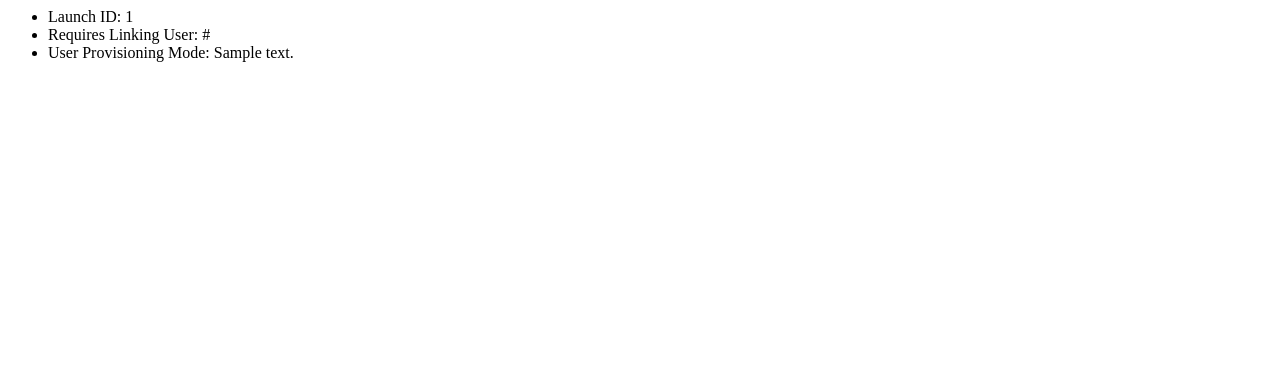
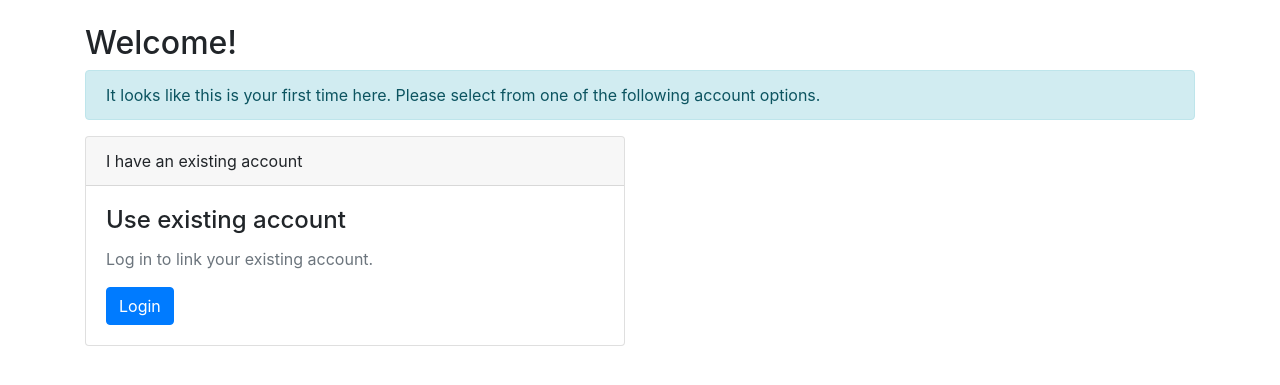
Before and after one commit to Pearson-Advance/openedx-lti-tool-plugin, a Django app: template openedx_lti_tool_plugin/templates/openedx_lti_tool_plugin/resource_link/login_prompt.html in a window 1280 px wide. Shown: the top 385 px of the page. Run offline with Django 3.2, Linux system fonts and the light colour scheme; the template is opened without the code that fills it: most values are stand-ins (such as "Sample title", 1, 10 or a date in 2020); some libraries are stand-ins or nearby versions.

Commit message:
feat: Modify login_prompt.html template

```diff
--- a/openedx_lti_tool_plugin/templates/openedx_lti_tool_plugin/resource_link/login_prompt.html
+++ b/openedx_lti_tool_plugin/templates/openedx_lti_tool_plugin/resource_link/login_prompt.html
@@ -1,6 +1,108 @@
-{# TODO: This needs to be replaced with a prompt to ask the user to login or create a new User. #}
-<ul>
-    <li>Launch ID: {{ launch_id }}</li>
-    <li>Requires Linking User: {{ lti_tool_configuration.requires_linking_user }}</li>
-    <li>User Provisioning Mode: {{ lti_tool_configuration.user_provisioning_mode }}</li>
-</ul>
+{% extends 'openedx_lti_tool_plugin/base.html' %}
+{% load i18n %}
+
+{% block title %}{% translate 'Resource Link Launch' %}{% endblock %}
+
+{% block body_content %}
+{{ block.super }}
+<div class='container my-4'>
+  <h2>{% translate 'Welcome!' %}</h2>
+  <div class='alert alert-info alert-block'>
+    {% translate 'It looks like this is your first time here. Please select from one of the following account options.' %}
+  </div>
+  <div class='row'>
+    <div class='col-lg-6 mb-2'>
+      <div class='card'>
+        <div class='card-header'>{% translate 'I have an existing account' %}</div>
+        <div class='card-body'>
+          <h4 class='card-title'>{% translate 'Use existing account' %}</h4>
+          {% if user.is_authenticated %}
+          <p class='card-text'>
+            <span class='text-muted'>{% translate 'You are currently logged in as:' %} </span>
+            {{ user.profile.name }} ({{ user.email }})
+          </p>
+          <button type='button' class='btn btn-primary' data-toggle='modal' data-target='#linkAccountModal'>
+            {% translate 'Link this account' %}
+          </button>
+          <a
+            class='btn btn-light'
+            href='/logout?next={{ request.path }}?launch_id={{ launch_id }}'>
+            {% translate 'Logout' %}
+          </a>
+          {% else %}
+          <p class='card-text text-muted'>{% translate 'Log in to link your existing account.' %}</p>
+          <a
+            class='btn btn-primary'
+            href='/login?next={{ request.path }}?launch_id={{ launch_id }}'>
+            {% translate 'Login' %}
+          </a>
+          {% endif %}
+        </div>
+      </div>
+    </div>
+    {% if not lti_tool_configuration.requires_linking_user %}
+    <div class='col-lg-6 mb-2'>
+      <div class='card'>
+        <div class='card-header'>{% translate "I'd like to create a new account." %}</div>
+        <div class='card-body'>
+          <h4 class='card-title'>{% translate 'Create account' %}</h4>
+          <p class='card-text text-muted'>{% translate 'Get started with a new account' %}</p>
+          <button type='button' class='btn btn-secondary' data-toggle='modal' data-target='#createAccountModal'>
+            {% translate 'Create an account for me' %}
+          </button>
+        </div>
+      </div>
+    </div>
+    {% endif %}
+  </div>
+  <div class='modal fade' id='linkAccountModal' tabindex='-1' role='dialog' aria-labelledby='linkAccountModalLabel' aria-hidden='true'>
+    <div class='modal-dialog' role='document'>
+      <div class='modal-content'>
+        <div class='modal-header'>
+          <h5 class='modal-title' id='linkAccountModalLabel'>{% translate 'Confirm' %}</h5>
+          <button type='button' class='close' data-dismiss='modal' aria-label='Close'>
+            <span aria-hidden='true'>&times;</span>
+          </button>
+        </div>
+        <div class='modal-body'>{% translate 'Are you sure you want to link this account?' %}</div>
+        <div class='modal-footer'>
+          <a
+          class='btn btn-primary'
+          href='{{ request.path }}?launch_id={{ launch_id }}&user_action=link'>
+            {% translate 'Yes' %}
+          </a>
+          <button type='button' class='btn btn-secondary' data-dismiss='modal'>{% translate 'No' %}</button>
+        </div>
+      </div>
+    </div>
+  </div>
+  <div class='modal fade' id='createAccountModal' tabindex='-1' role='dialog' aria-labelledby='createAccountModalLabel' aria-hidden='true'>
+    <div class='modal-dialog' role='document'>
+      <div class='modal-content'>
+        <div class='modal-header'>
+          <h5 class='modal-title' id='createAccountModalLabel'>{% translate 'Confirm' %}</h5>
+          <button type='button' class='close' data-dismiss='modal' aria-label='Close'>
+            <span aria-hidden='true'>&times;</span>
+          </button>
+        </div>
+        <div class='modal-body'>{% translate 'Are you sure you want to create a new account?' %}</div>
+        <div class='modal-footer'>
+          <a
+          class='btn btn-primary'
+          href='{{ request.path }}?launch_id={{ launch_id }}&user_action=create'>
+            {% translate 'Yes' %}
+          </a>
+          <button type='button' class='btn btn-secondary' data-dismiss='modal'>{% translate 'No' %}</button>
+        </div>
+      </div>
+    </div>
+  </div>
+</div>
+{% endblock %}
+
+{% block body_js %}
+{{ block.super }}
+<script src='https://code.jquery.com/jquery-3.3.1.slim.min.js' integrity='sha384-q8i/X+965DzO0rT7abK41JStQIAqVgRVzpbzo5smXKp4YfRvH+8abtTE1Pi6jizo' crossorigin='anonymous'></script>
+<script src='https://cdn.jsdelivr.net/npm/popper.js@1.14.3/dist/umd/popper.min.js' integrity='sha384-ZMP7rVo3mIykV+2+9J3UJ46jBk0WLaUAdn689aCwoqbBJiSnjAK/l8WvCWPIPm49' crossorigin='anonymous'></script>
+<script src='https://cdn.jsdelivr.net/npm/bootstrap@4.1.3/dist/js/bootstrap.min.js' integrity='sha384-ChfqqxuZUCnJSK3+MXmPNIyE6ZbWh2IMqE241rYiqJxyMiZ6OW/JmZQ5stwEULTy' crossorigin='anonymous'></script>
+{% endblock %}
```
